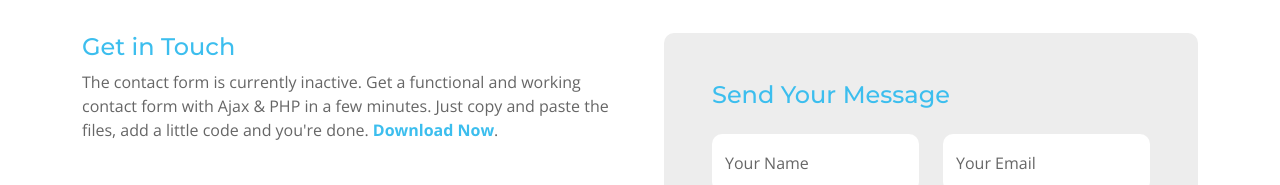
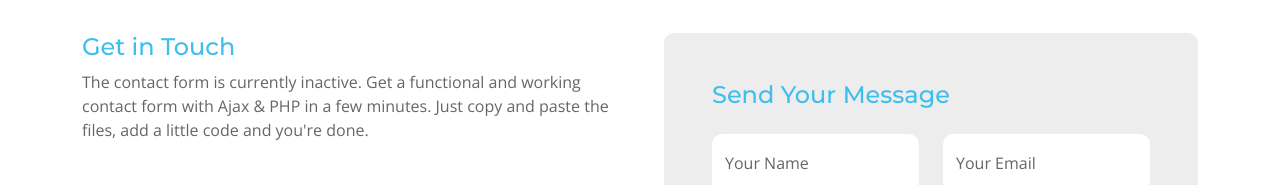
Before and after one commit to Surya-Anumalasetty/Waterfall_Project, a plain HTML site: page contact.html in a window 1280 px wide. Shown: the part 477-662 px from the top of the page. Drawn offline with nearby package versions, Linux system fonts and the light colour scheme.

Commit message:
changes done

```diff
--- a/contact.html
+++ b/contact.html
@@ -104,7 +104,7 @@
                         <div>
                             <div class="pb-5">
                                 <h4 class="text-primary">Get in Touch</h4>
-                                <p class="mb-0">The contact form is currently inactive. Get a functional and working contact form with Ajax & PHP in a few minutes. Just copy and paste the files, add a little code and you're done. <a class="text-primary fw-bold" href="https://htmlcodex.com/contact-form">Download Now</a>.</p>
+                                <p class="mb-0">The contact form is currently inactive. Get a functional and working contact form with Ajax & PHP in a few minutes. Just copy and paste the files, add a little code and you're done.
                             </div>
                             <div class="row g-4">
                                 <div class="col-lg-6">
```
